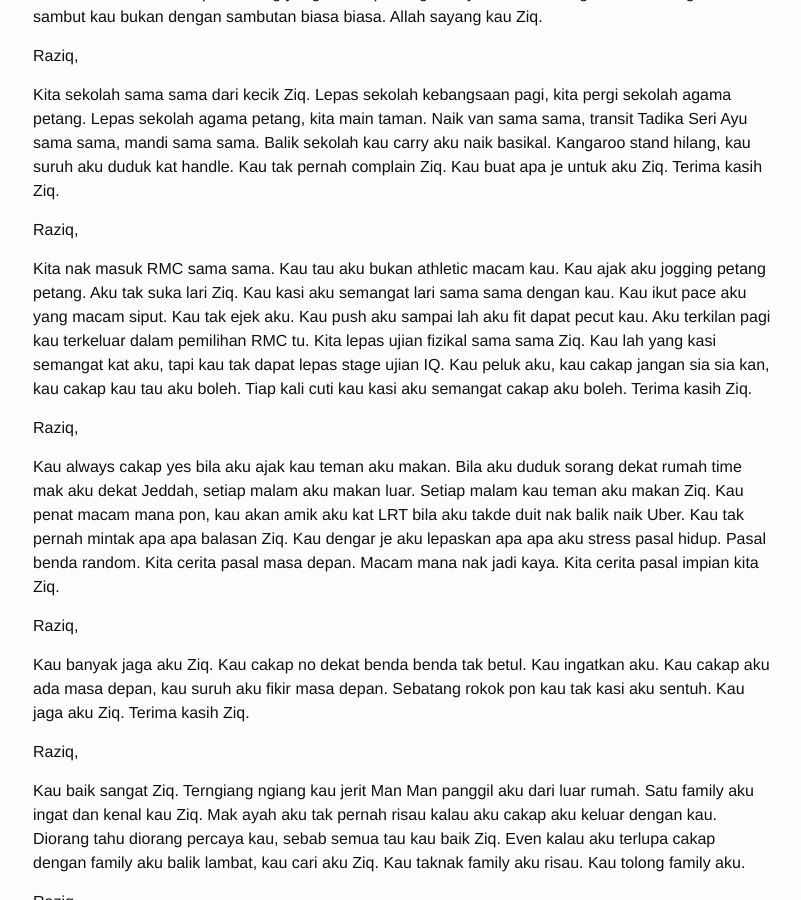
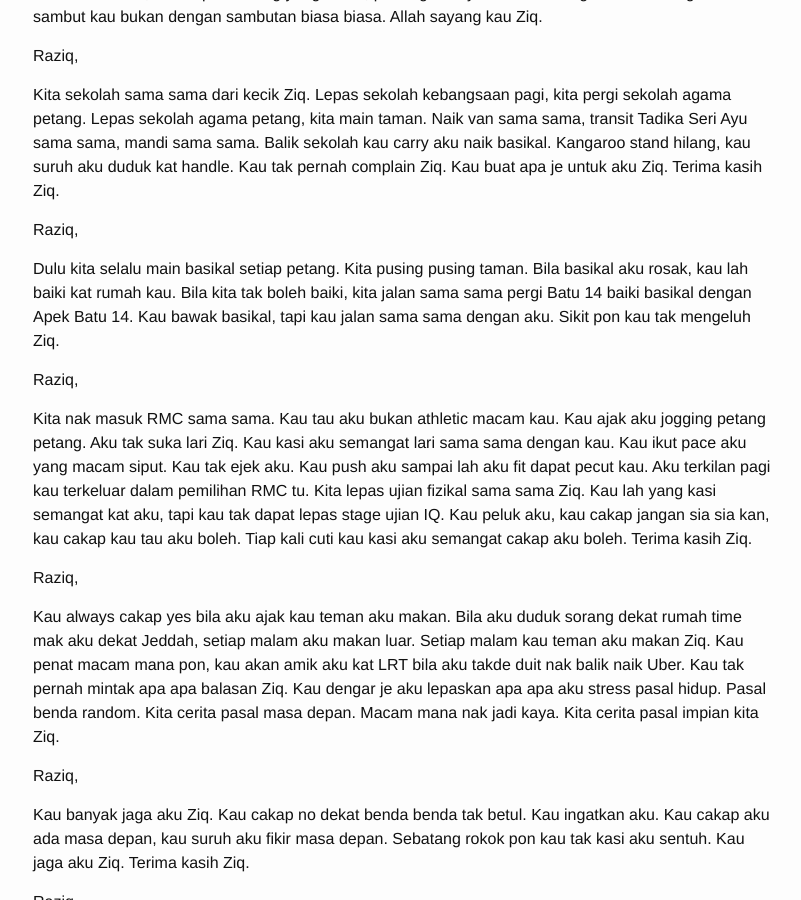
Before and after one commit to luqmanrom/luqmanrom.github.io, a Jekyll site: the page built from _posts/2017-10-06-raziq-in-memory.md, in a window 1280 px wide and 900 px high, scrolled down 1147 px. Shown: the whole window, without its empty margins (237-1038 px from the left). Built offline with Jekyll 4.4.1, drawn with Linux system fonts in a browser that asks for light colours.

Commit message:
Update 2017-10-06-raziq-in-memory.md

```diff
--- a/_posts/2017-10-06-raziq-in-memory.md
+++ b/_posts/2017-10-06-raziq-in-memory.md
@@ -24,6 +24,10 @@ Aku minta maaf salah silap aku pernah ada kat kau. Aku minta maaf for things I s
 Raziq,
 
 Kita sekolah sama sama dari kecik Ziq. Lepas sekolah kebangsaan pagi, kita pergi sekolah agama petang. Lepas sekolah agama petang, kita main taman. Naik van sama sama, transit Tadika Seri Ayu sama sama, mandi sama sama. Balik sekolah kau carry aku naik basikal. Kangaroo stand hilang, kau suruh aku duduk kat handle. Kau tak pernah complain Ziq. Kau buat apa je untuk aku Ziq. Terima kasih Ziq.
+
+Raziq,
+
+Dulu kita selalu main basikal setiap petang. Kita pusing pusing taman. Bila basikal aku rosak, kau lah baiki kat rumah kau. Bila kita tak boleh baiki, kita jalan sama sama pergi Batu 14 baiki basikal dengan Apek Batu 14. Kau bawak basikal, tapi kau jalan sama sama dengan aku. Sikit pon kau tak mengeluh Ziq.
 
 Raziq,
 
```
